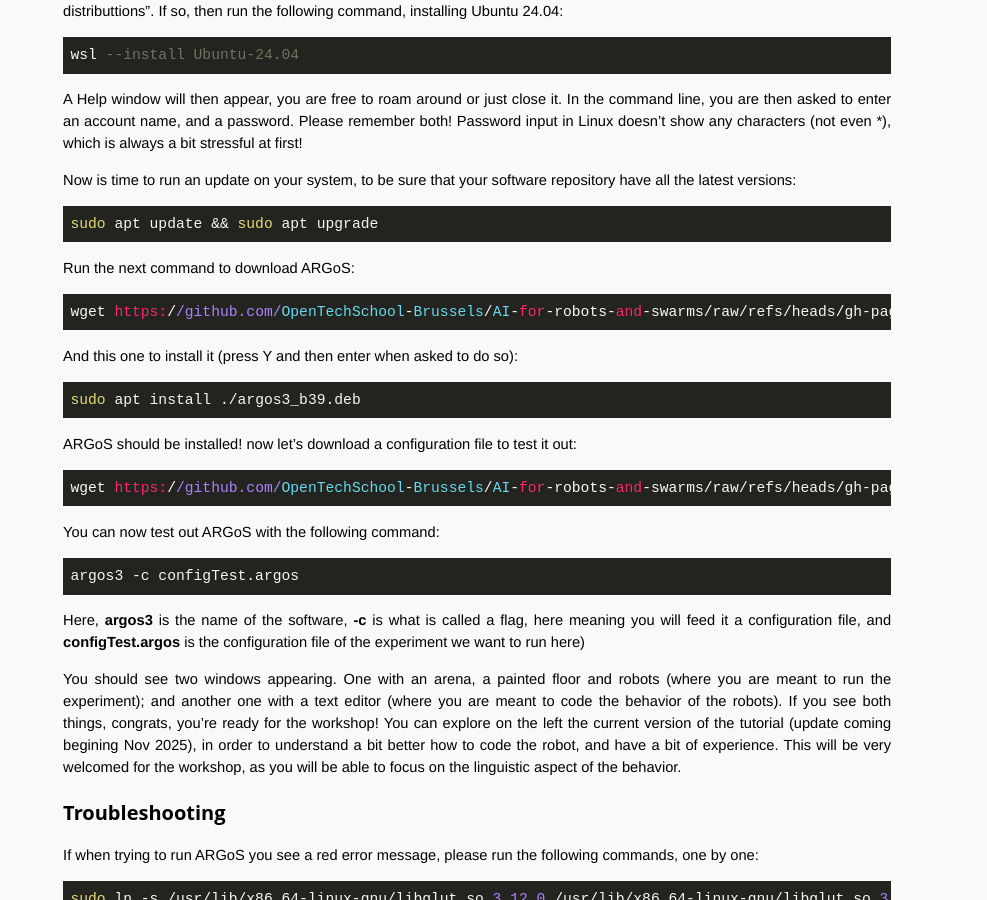
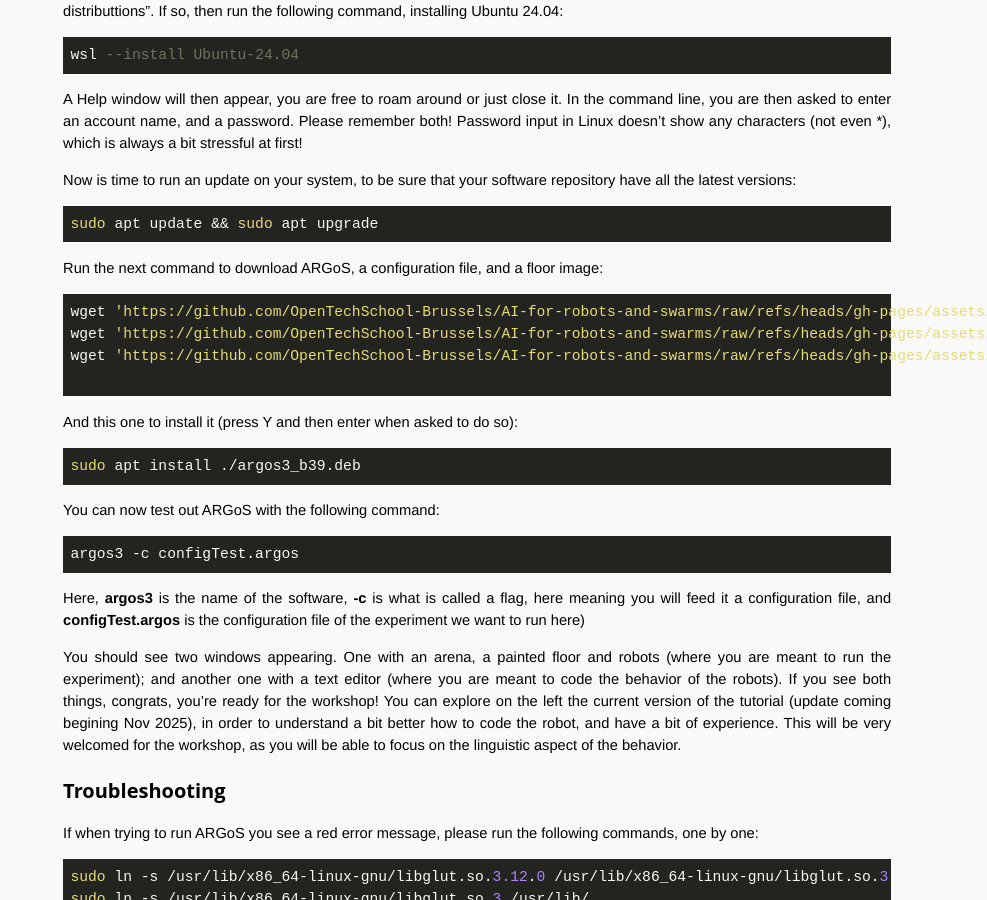
Before and after one commit to OpenTechSchool-Brussels/AI-for-robots-and-swarms, a Jekyll site: the page built from ref_install.markdown, in a window 1280 px wide and 900 px high, scrolled down 811 px. Shown: the whole window, without its empty margins (293-1280 px from the left). Built offline with Jekyll 4.4.1, drawn with Linux system fonts in a browser that asks for light colours; Markdown is read by kramdown in place of the engine named in the settings.

Commit message:
Update ref_install.markdown

````diff
--- a/ref_install.markdown
+++ b/ref_install.markdown
@@ -37,21 +37,18 @@ Now is time to run an update on your system, to be sure that your software repos
 sudo apt update && sudo apt upgrade
 ```
 
-Run the next command to download ARGoS:
+Run the next command to download ARGoS, a configuration file, and a floor image:
 ```bash
-wget https://github.com/OpenTechSchool-Brussels/AI-for-robots-and-swarms/raw/refs/heads/gh-pages/assets/argos3_b59.deb
+wget 'https://github.com/OpenTechSchool-Brussels/AI-for-robots-and-swarms/raw/refs/heads/gh-pages/assets/argos3_b59.deb'
+wget 'https://github.com/OpenTechSchool-Brussels/AI-for-robots-and-swarms/raw/refs/heads/gh-pages/assets/configTest.argos'
+wget 'https://github.com/OpenTechSchool-Brussels/AI-for-robots-and-swarms/raw/refs/heads/gh-pages/assets/floor.png'
+
 ```
 
 And this one to install it (press Y and then enter when asked to do so):
 ```bash
 sudo apt install ./argos3_b39.deb
 ```
-
-ARGoS should be installed! now let's download a configuration file to test it out:
-```bash
-wget https://github.com/OpenTechSchool-Brussels/AI-for-robots-and-swarms/raw/refs/heads/gh-pages/assets/configTest.argos
-```
-
 You can now test out ARGoS with the following command:
 ```bash
 argos3 -c configTest.argos
````
